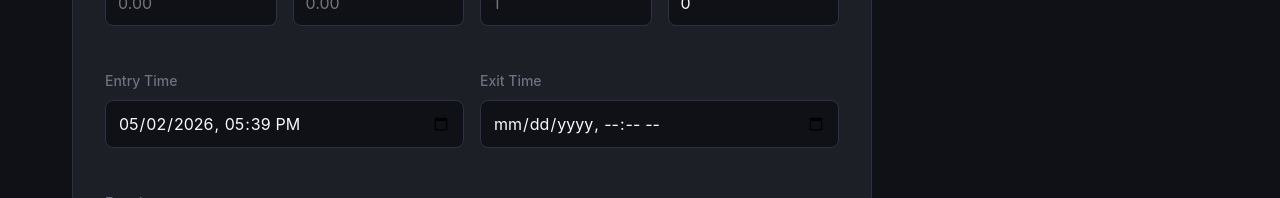
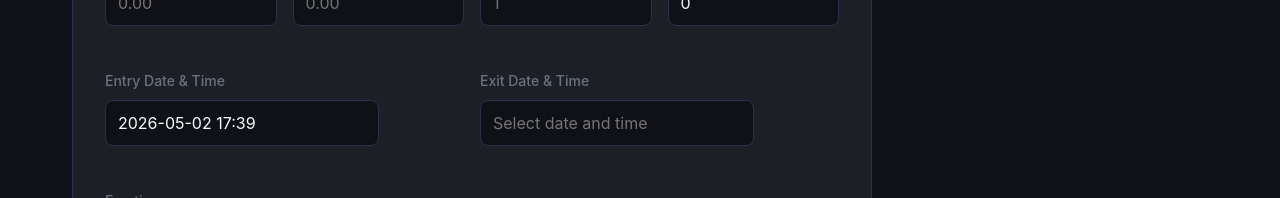
Before and after one commit to c2bass/trading-app, a React (Vite) app: page / in a window 1280 px wide. Both pictures are taken after a click on the button "+ Add Trade". Shown: the part 394-592 px from the top of the page. Built offline with nearby package versions, Linux system fonts and the light colour scheme; no server answers; the database is empty.

Commit message:
Add dropdown calendar date picker with react-datepicker

```diff
--- a/package.json
+++ b/package.json
@@ -8,10 +8,11 @@
     "preview": "vite preview"
   },
   "dependencies": {
-    "react": "^18.2.0",
-    "react-dom": "^18.2.0",
     "@supabase/supabase-js": "^2.43.4",
     "date-fns": "^3.6.0",
+    "react": "^18.2.0",
+    "react-datepicker": "^9.1.0",
+    "react-dom": "^18.2.0",
     "zustand": "^4.4.0"
   },
   "devDependencies": {
--- a/src/components/TradeForm.jsx
+++ b/src/components/TradeForm.jsx
@@ -1,4 +1,6 @@
 import { useState } from 'react'
+import DatePicker from 'react-datepicker'
+import 'react-datepicker/dist/react-datepicker.css'
 import '../styles/form.css'
 
 const ASSET_CLASSES = ['futures', 'forex', 'indices', 'metals']
@@ -16,8 +18,8 @@ export default function TradeForm({ onSubmit, onCancel }) {
     fees: '0',
     emotion: '',
     notes: '',
-    entry_time: new Date().toISOString().slice(0, 16),
-    exit_time: '',
+    entry_time: new Date(),
+    exit_time: null,
   })
   const [loading, setLoading] = useState(false)
 
@@ -41,8 +43,8 @@ export default function TradeForm({ onSubmit, onCancel }) {
         quantity: parseFloat(formData.quantity),
         fees: parseFloat(formData.fees),
         pnl: parseFloat(pnl.toFixed(2)),
-        entry_time: new Date(formData.entry_time).toISOString(),
-        exit_time: formData.exit_time ? new Date(formData.exit_time).toISOString() : null,
+        entry_time: formData.entry_time ? formData.entry_time.toISOString() : new Date().toISOString(),
+        exit_time: formData.exit_time ? formData.exit_time.toISOString() : null,
         status: 'closed',
       })
     } catch (err) {
@@ -144,20 +146,28 @@ export default function TradeForm({ onSubmit, onCancel }) {
 
       <div className="form-row">
         <div className="form-group">
-          <label>Entry Time</label>
-          <input
-            type="datetime-local"
-            value={formData.entry_time}
-            onChange={(e) => setFormData({...formData, entry_time: e.target.value})}
+          <label>Entry Date & Time</label>
+          <DatePicker
+            selected={formData.entry_time}
+            onChange={(date) => setFormData({...formData, entry_time: date})}
+            showTimeSelect
+            timeIntervals={15}
+            dateFormat="yyyy-MM-dd HH:mm"
+            placeholderText="Select date and time"
+            className="date-picker-input"
           />
         </div>
 
         <div className="form-group">
-          <label>Exit Time</label>
-          <input
-            type="datetime-local"
-            value={formData.exit_time}
-            onChange={(e) => setFormData({...formData, exit_time: e.target.value})}
+          <label>Exit Date & Time</label>
+          <DatePicker
+            selected={formData.exit_time}
+            onChange={(date) => setFormData({...formData, exit_time: date})}
+            showTimeSelect
+            timeIntervals={15}
+            dateFormat="yyyy-MM-dd HH:mm"
+            placeholderText="Select date and time"
+            className="date-picker-input"
           />
         </div>
       </div>
--- a/src/styles/form.css
+++ b/src/styles/form.css
@@ -55,3 +55,110 @@
 .form-actions button {
   padding: 0.75rem 1.5rem;
 }
+
+/* React DatePicker Styling */
+.react-datepicker__wrapper {
+  width: 100%;
+}
+
+.date-picker-input {
+  width: 100%;
+  padding: 10px 12px;
+  border: 1px solid #374151;
+  border-radius: 6px;
+  background: rgba(0, 0, 0, 0.2);
+  color: #f3f4f6;
+  font-size: 14px;
+  transition: all 0.2s;
+}
+
+.date-picker-input:focus {
+  outline: none;
+  border-color: #6366f1;
+  box-shadow: 0 0 0 3px rgba(99, 102, 241, 0.1);
+}
+
+.react-datepicker {
+  background: #1f2937;
+  border: 1px solid #374151;
+  border-radius: 8px;
+  box-shadow: 0 10px 25px rgba(0, 0, 0, 0.3);
+}
+
+.react-datepicker__header {
+  background: #111827;
+  border-bottom: 1px solid #374151;
+  border-radius: 7px 7px 0 0;
+}
+
+.react-datepicker__month {
+  color: #f3f4f6;
+}
+
+.react-datepicker__day-name {
+  color: #9ca3af;
+  font-weight: 500;
+}
+
+.react-datepicker__day {
+  color: #d1d5db;
+  border-radius: 4px;
+  margin: 2px;
+}
+
+.react-datepicker__day:hover {
+  background: #374151;
+}
+
+.react-datepicker__day--selected {
+  background: #6366f1 !important;
+  color: white;
+}
+
+.react-datepicker__day--today {
+  background: #374151;
+  color: #6366f1;
+  font-weight: bold;
+}
+
+.react-datepicker__time-container {
+  border-left: 1px solid #374151;
+}
+
+.react-datepicker__time-list-item {
+  color: #d1d5db;
+  padding: 8px;
+}
+
+.react-datepicker__time-list-item:hover {
+  background: #374151;
+}
+
+.react-datepicker__time-list-item--selected {
+  background: #6366f1 !important;
+  color: white;
+}
+
+.react-datepicker__navigation {
+  top: 15px;
+}
+
+.react-datepicker__navigation--previous,
+.react-datepicker__navigation--next {
+  width: 24px;
+  height: 24px;
+  border: none;
+  background: transparent;
+  color: #6366f1;
+  cursor: pointer;
+}
+
+.react-datepicker__navigation--previous:hover,
+.react-datepicker__navigation--next:hover {
+  color: #818cf8;
+}
+
+.react-datepicker__current-month {
+  color: #f3f4f6;
+  font-weight: 600;
+}
```
Also changed, not shown: 1 other file (tests, documents, lock files or other folders).
